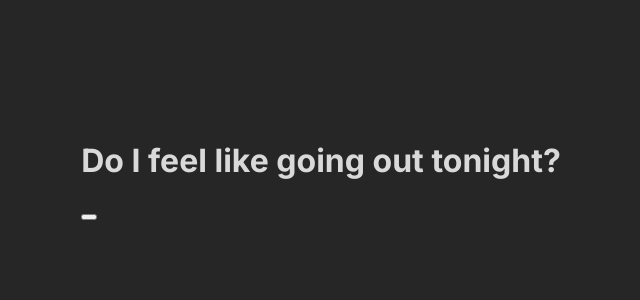
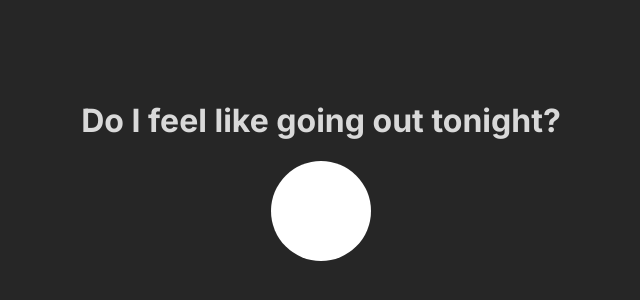
Before and after one commit to mudimurtala/BuildAndLearn, a React (Vite) app in the folder simple-page-react/: page / in a window 1280 px wide. Shown: the part 230-530 px from the top of the page, without its empty margins (319-959 px from the left). Built offline with nearby package versions, Linux system fonts and the light colour scheme.

Commit message:
Add files

```diff
--- a/simple-page-react/index.css
+++ b/simple-page-react/index.css
@@ -14,57 +14,27 @@ body {
     align-items: center;
 }
 
-.container {
+main {
     display: flex;
     flex-direction: column;
+    align-items: center;
 }
 
-.container > h1 {
-    font-size: 1.5rem;
-    margin-top: 0;
+main > .title {
+    text-align: center;
 }
 
-.counter {
-    display: flex;
-    align-items: flex-end;
-    align-self: center;
-    margin-top: 40px;
-}
-
-.counter > button {
-    height: 50px;
-    width: 50px;
+main > .value {
+    background-color: white;
+    border: none;
     border-radius: 50%;
-    border: none;
-    cursor: pointer;
-    background-color: #737373;
-    color: #D9D9D9;
-    font-size: 1.5rem;
-}
-
-.counter > button:hover {
-    background-color: #404040;
-    color: #D9D9D9;
-}
-
-.count {
-    background-color: white;
     height: 100px;
     width: 100px;
-    border-radius: 50%;
     display: flex;
     justify-content: center;
     align-items: center;
     color: #262626;
-    margin-block: 0 10px;
     font-size: 2rem;
+    font-weight: bold;
+    cursor: pointer;
 }
-
-.plus {
-    margin-left: -20px;
-}
-
-.minus {
-    margin-right: -20px;
-    z-index: 1;
-}
```
